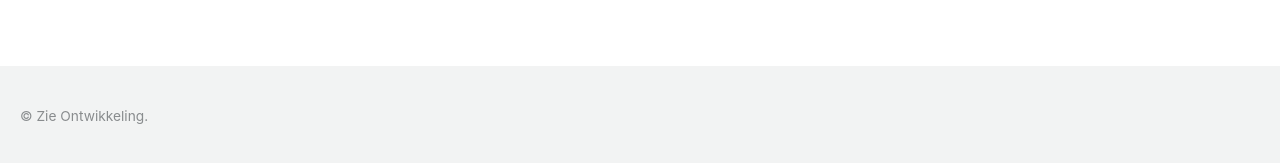
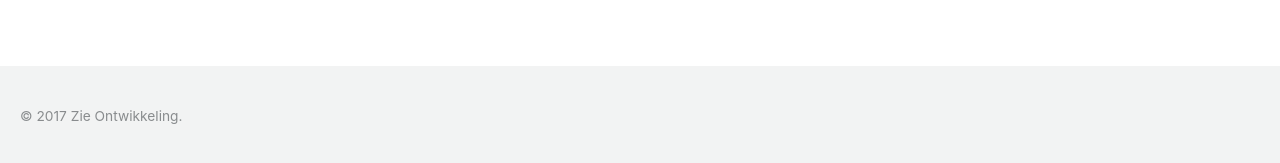
Before and after one commit to twinmum1/zie-ontwikkeling, a Jekyll site: the page built from _pages/contact.md, in a window 1280 px wide. Shown: the part 1094-1257 px from the top of the page. Built offline with Jekyll 4.4.1, drawn with Linux system fonts in a browser that asks for light colours.

Commit message:
Revert footer

```diff
--- a/_includes/footer.html
+++ b/_includes/footer.html
@@ -23,4 +23,4 @@
   </ul>
 </div>
 -->
-<div class="page__footer-copyright">&copy; Zie Ontwikkeling. </div>
+<div class="page__footer-copyright">&copy; {{ site.time | date: '%Y' }} {{ site.name | default: site.title }}.
```
